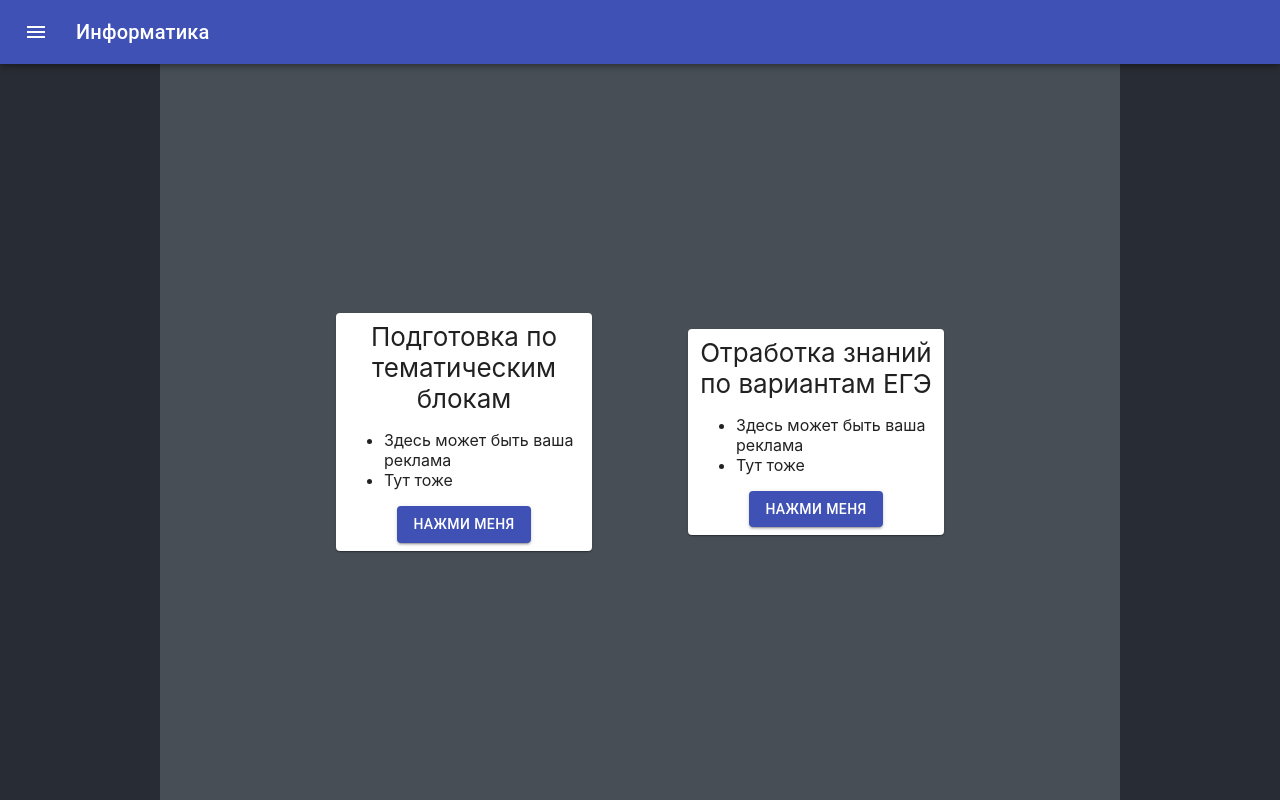
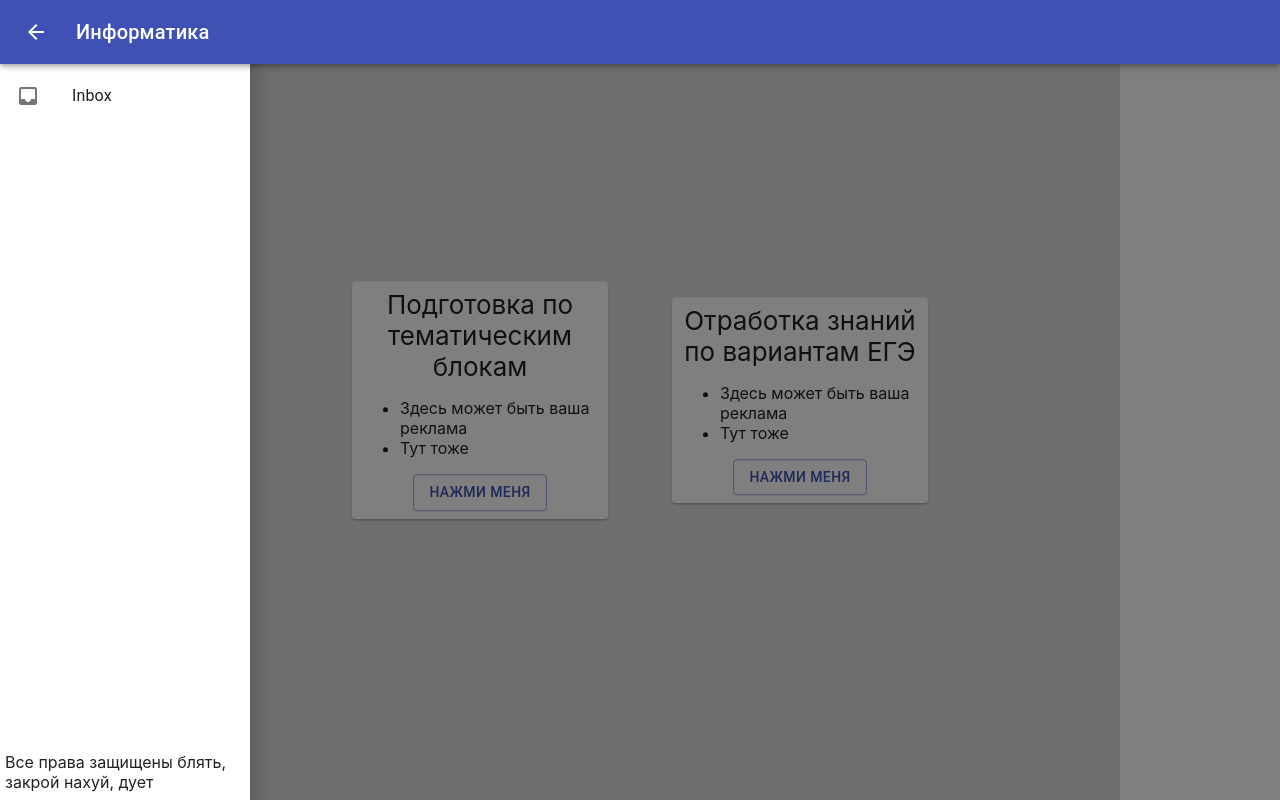
Before and after one commit to HeroBrine1st/Inf, a React (Create React App) app: page / in a window 1280 px wide. Both pictures are taken after a click on the button "menu". Built offline with nearby package versions, Linux system fonts and the light colour scheme.

Commit message:
Навдравер

```diff
--- a/src/App.css
+++ b/src/App.css
@@ -3,36 +3,16 @@
   display: flex;
   flex-direction: column;
   min-height: 100vh;
-  background-color: #282c34;
+  background-color: #FFFFFF;
 }
 
 .container {
-  flex: 1 1 auto;
+  flex: 1; /* 1 1 auto */
   display: flex;
-  flex-direction: row;
-  align-items: stretch;
-  justify-content: center;
+  flex-direction: column;
   font-size: calc(10px + 2vmin);
-  color: white;
   margin: auto;
   width: 75%;
   text-align: left;
-  background-color: #474e56;
+  background-color: #DFDFDF;
 }
-
-.paper {
-  display: flex;
-  flex-wrap: wrap;
-  align-self: center;
-  text-align: center;
-  justify-content: center;
-  margin: 5%;
-  width: 25%;
-  padding: 8px;
-  /*height: 256px;*/
-}
-
-.content {
-  font-size: calc(4px + 1.5vmin);
-  text-align: left;
-}
--- a/src/App.js
+++ b/src/App.js
@@ -1,44 +1,24 @@
 import './App.css';
 import "./MainAppBar"
 import MainAppBar from "./MainAppBar";
-import {Button, Paper} from "@material-ui/core";
+import Main from "./Main";
+import {Component} from "react";
 
 
-function App() {
-  return (
-    <div className="App">
-      <div className="appbar">
+class App extends Component {
+  render() {
+    let showMain = true;
+    return (
+      <div className="App">
         <MainAppBar/>
+        <div className="container">
+          {showMain && (
+            <Main/>
+          )}
+        </div>
       </div>
-      <div className="container">
-        <Paper className="paper">
-          Подготовка по тематическим блокам
-          <div className="content">
-            <ul>
-              <li>Здесь может быть ваша реклама</li>
-              <li>Тут тоже</li>
-            </ul>
-          </div>
-          <Button variant="contained" color="primary">
-            Нажми меня
-          </Button>
-        </Paper>
-
-        <Paper className="paper">
-          Отработка знаний по вариантам ЕГЭ
-          <div className="content">
-            <ul>
-              <li>Здесь может быть ваша реклама</li>
-              <li>Тут тоже</li>
-            </ul>
-          </div>
-          <Button variant="contained" color="primary">
-            Нажми меня
-          </Button>
-        </Paper>
-      </div>
-    </div>
-  );
+    );
+  }
 }
 
 export default App;
--- /dev/null
+++ b/src/Main.css
@@ -0,0 +1,27 @@
+.paper {
+    display: flex;
+    flex-wrap: wrap;
+    align-self: center;
+    text-align: center;
+    justify-content: center;
+    margin: 5%;
+    width: 45%;
+    padding: 8px;
+}
+
+.paperContent {
+    font-size: calc(4px + 1.5vmin);
+    text-align: left;
+}
+
+.mainPage {
+    display: flex;
+    flex-direction: row;
+    align-items: stretch;
+    justify-content: center;
+    color: white;
+    top: 50%;
+    left: 50%;
+    transform: translate(-50%, -50%);
+    position: fixed;
+}
--- /dev/null
+++ b/src/Main.js
@@ -0,0 +1,35 @@
+import {Button, Paper} from "@material-ui/core";
+import "./Main.css"
+function Main() {
+  return (
+    <div className="mainPage">
+      <Paper className="paper">
+        Подготовка по тематическим блокам
+        <div className="paperContent">
+          <ul>
+            <li>Здесь может быть ваша реклама</li>
+            <li>Тут тоже</li>
+          </ul>
+        </div>
+        <Button variant="outlined" color="primary">
+          Нажми меня
+        </Button>
+      </Paper>
+
+      <Paper className="paper">
+        Отработка знаний по вариантам ЕГЭ
+        <div className="paperContent">
+          <ul>
+            <li>Здесь может быть ваша реклама</li>
+            <li>Тут тоже</li>
+          </ul>
+        </div>
+        <Button variant="outlined" color="primary">
+          Нажми меня
+        </Button>
+      </Paper>
+    </div>
+  )
+}
+
+export default Main
--- /dev/null
+++ b/src/MainAppBar.css
@@ -0,0 +1,10 @@
+.navDrawerList {
+    flex: 1 1 auto;
+    width: 250px;
+}
+
+.navDrawerFooter {
+    position: absolute;
+    bottom: 1%;
+    margin-left: 2%;
+}
--- a/src/MainAppBar.js
+++ b/src/MainAppBar.js
@@ -1,38 +1,41 @@
 import React from 'react';
-import {makeStyles} from '@material-ui/core/styles';
 import AppBar from '@material-ui/core/AppBar';
 import Toolbar from '@material-ui/core/Toolbar';
 import Typography from '@material-ui/core/Typography';
 import IconButton from '@material-ui/core/IconButton';
 import MenuIcon from '@material-ui/icons/Menu';
 import HideOnScroll from "./utils/HideOnScroll";
+import {Drawer, List, ListItem, ListItemIcon, ListItemText, makeStyles} from "@material-ui/core";
+import "./MainAppBar.css"
+import InboxIcon from '@material-ui/icons/Inbox';
+import ArrowBackIcon from '@material-ui/icons/ArrowBack';
 
+// В CSS эту хуйню не вывести :/
 const useStyles = makeStyles((theme) => ({
-  root: {
+  appBar: {
     flexGrow: 1,
+    position: 'relative', // Чтобы дравер открывался под тулбаром
+    zIndex: 1400, // Это тоже
   },
   menuButton: {
     marginRight: theme.spacing(2),
   },
   title: {
-    //flexGrow: 1,
-    //marginRight: theme.spacing(2),
     margin: "right",
   },
 }));
 
-
-
-
-const MainAppBar = () => {
+function MainAppBar() {
   const classes = useStyles();
-  return (
-    <div className={classes.root}>
+  const [drawer, setDrawer] = React.useState(false);
+  return <div>
+    <div className={classes.appBar}>
       <HideOnScroll>
         <AppBar>
           <Toolbar>
-            <IconButton edge="start" className={classes.menuButton} color="inherit" aria-label="menu">
-              <MenuIcon/>
+            <IconButton edge="start" color="inherit" aria-label="menu" className={classes.menuButton}
+                        onClick={() => setDrawer(!drawer)}>
+              {drawer ? (<ArrowBackIcon/>) : (<MenuIcon/>)}
             </IconButton>
             <Typography variant="h6" className={classes.title}>
               Информатика
@@ -40,8 +43,24 @@ const MainAppBar = () => {
           </Toolbar>
         </AppBar>
       </HideOnScroll>
-      <Toolbar />
+      <Toolbar/>
+      <Drawer anchor="left" variant="temporary" open={drawer} onClose={() => setDrawer(false)}>
+        <Toolbar/> {/*Костыль, чтобы тулбар не перекрывал дравер*/}
+        <List className="navDrawerList">
+          <ListItem button>
+            <ListItemIcon>
+              <InboxIcon/>
+            </ListItemIcon>
+            <ListItemText>Inbox</ListItemText>
+          </ListItem>
+        </List>
+        <div className="navDrawerFooter">
+          Все права защищены блять, закрой нахуй, дует
+        </div>
+      </Drawer>
     </div>
-  );
-};
+
+  </div>;
+}
+
 export default MainAppBar
```
Also changed, not shown: public/robots.txt, 1 other file (tests, documents, lock files or other folders).
